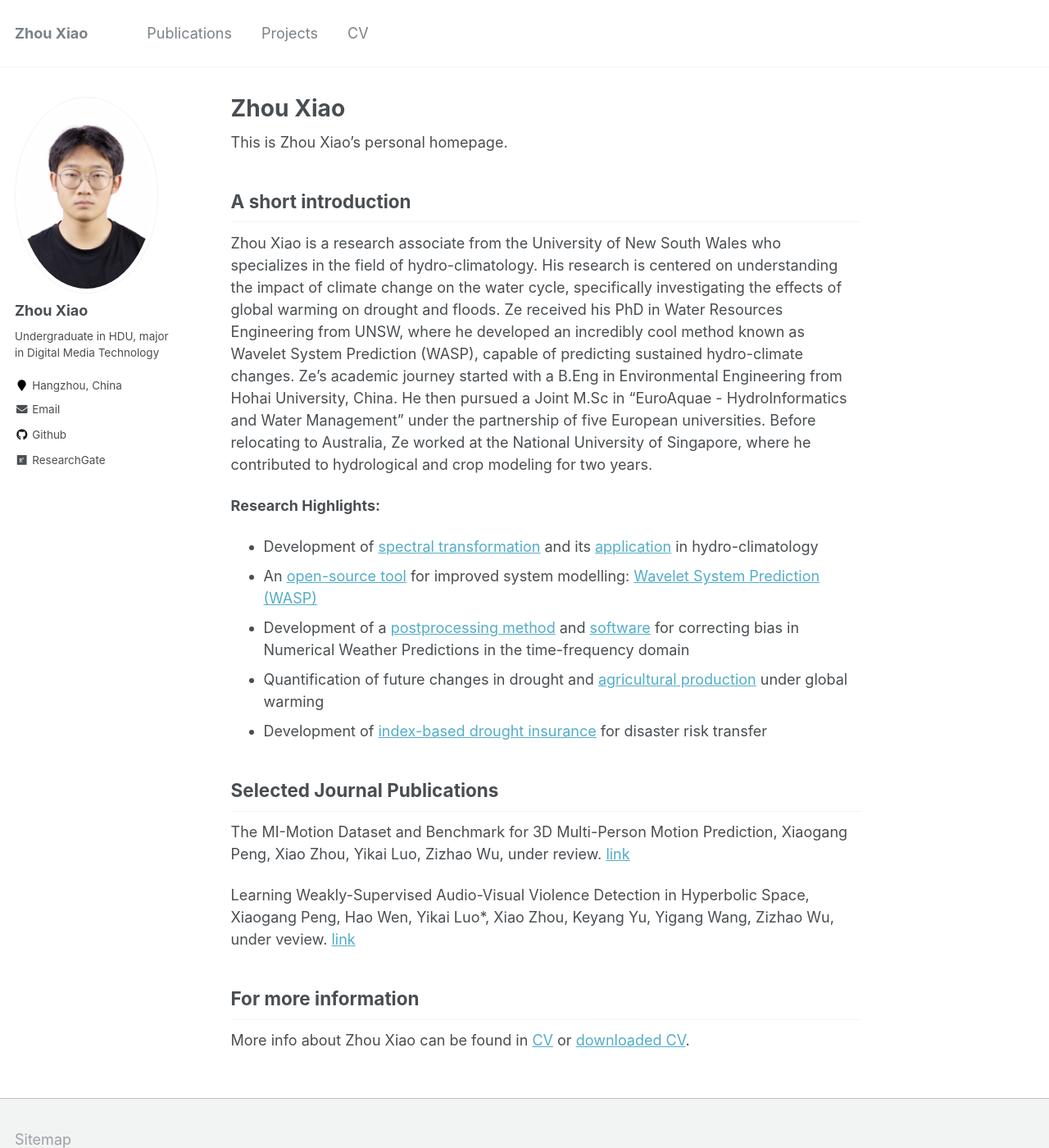
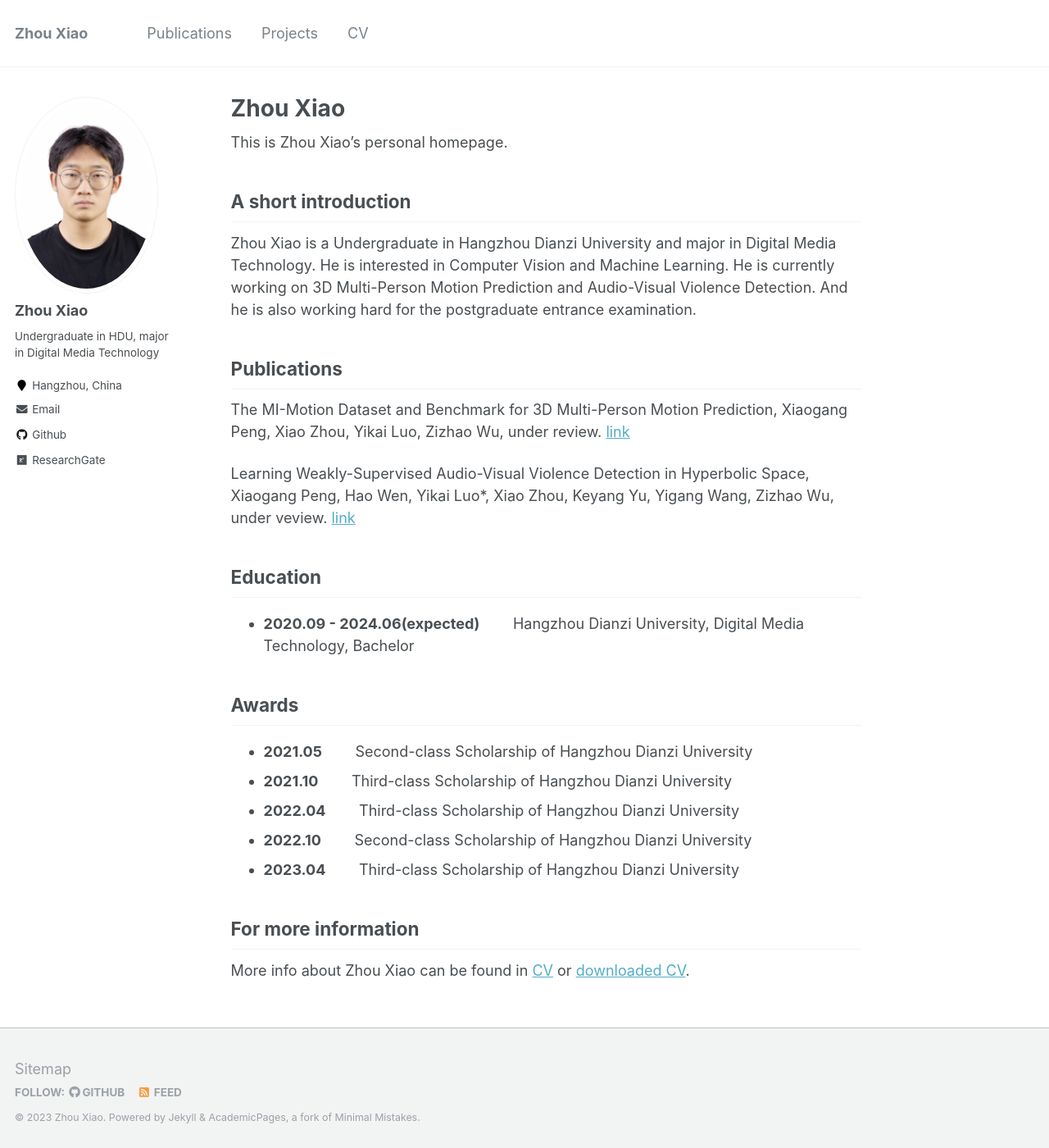
Before and after one commit to KimRRRich/KimRRRich.github.io, a Jekyll site: the page built from _pages/about.md, in a window 1280 px wide and 1400 px high. Shown: the whole window at 82% size. Built offline with Jekyll 4.4.1, drawn with Linux system fonts in a browser that asks for light colours.

Commit message:
Update about.md

```diff
--- a/_pages/about.md
+++ b/_pages/about.md
@@ -11,16 +11,11 @@ redirect_from:
 This is Zhou Xiao's personal homepage.
 
 ## A short introduction
-Zhou Xiao is a research associate from the University of New South Wales who specializes in the field of hydro-climatology. His research is centered on understanding the impact of climate change on the water cycle, specifically investigating the effects of global warming on drought and floods. Ze received his PhD in Water Resources Engineering from UNSW, where he developed an incredibly cool method known as Wavelet System Prediction (WASP), capable of predicting sustained hydro-climate changes. Ze's academic journey started with a B.Eng in Environmental Engineering from Hohai University, China. He then pursued a Joint M.Sc in "EuroAquae - HydroInformatics and Water Management" under the partnership of five European universities. Before relocating to Australia, Ze worked at the National University of Singapore, where he contributed to hydrological and crop modeling for two years.
+Zhou Xiao is a Undergraduate in Hangzhou Dianzi University and major in Digital Media Technology. He is interested in Computer Vision and Machine Learning. He is currently working on 3D Multi-Person Motion Prediction and Audio-Visual Violence Detection. And
+he is also working hard for the postgraduate entrance examination.
 
-<b>Research Highlights:</b>
-* Development of [spectral transformation](https://doi.org/10.1029/2019WR026962) and its [application](https://doi.org/10.1016/j.jhydrol.2021.126816) in hydro-climatology
-* An [open-source tool](https://cran.r-project.org/web/packages/WASP/index.html) for improved system modelling: [Wavelet System Prediction (WASP)](https://doi.org/10.1016/j.envsoft.2020.104907)
-* Development of a [postprocessing method](https://doi.org/10.1175/MWR-D-22-0217.1) and [software](https://zejiang-unsw.github.io/software/WQM/) for correcting bias in Numerical Weather Predictions in the time-frequency domain
-* Quantification of future changes in drought and [agricultural production](https://doi.org/10.1007/s00704-018-2617-z) under global warming
-* Development of [index-based drought insurance](https://doi.org/10.1108/AFR-02-2020-0020) for disaster risk transfer
 
-## Selected Journal Publications
+## Publications
 The MI-Motion Dataset and Benchmark for 3D Multi-Person Motion Prediction, Xiaogang Peng, Xiao Zhou, Yikai Luo, Zizhao Wu, under review. [link](https://doi.org/10.1175/MWR-D-22-0217.1)
 
 Learning Weakly-Supervised Audio-Visual Violence Detection in Hyperbolic Space, Xiaogang Peng, Hao Wen, Yikai Luo*, Xiao Zhou, Keyang Yu, Yigang Wang, Zizhao Wu, under veview. [link](https://doi.org/10.1016/j.jhydrol.2021.126816)
@@ -33,5 +28,15 @@ Jiang, Z., Sharma, A., & Johnson, F. (2019). Assessing the sensitivity of hydro-
 
 Jiang, Z., Raghavan, S. V., Hur, J., Sun, Y., Liong, S.-Y., Nguyen, V. Q., & Van Pham Dang, T. (2019). Future changes in rice yields over the Mekong River Delta due to climate change-Alarming or alerting? *Theoretical and Applied Climatology*, 137(1), 545-555. [link](https://doi.org/10.1007/s00704-018-2617-z) -->
 
+## Education
+* **2020.09 - 2024.06(expected)** &nbsp;&nbsp;&nbsp;&nbsp;&nbsp;&nbsp; Hangzhou Dianzi University, Digital Media Technology, Bachelor
+
+## Awards
+* **2021.05** &nbsp;&nbsp;&nbsp;&nbsp;&nbsp;&nbsp; Second-class Scholarship of Hangzhou Dianzi University
+* **2021.10** &nbsp;&nbsp;&nbsp;&nbsp;&nbsp;&nbsp; Third-class Scholarship of Hangzhou Dianzi University
+* **2022.04** &nbsp;&nbsp;&nbsp;&nbsp;&nbsp;&nbsp; Third-class Scholarship of Hangzhou Dianzi University
+* **2022.10** &nbsp;&nbsp;&nbsp;&nbsp;&nbsp;&nbsp; Second-class Scholarship of Hangzhou Dianzi University
+* **2023.04** &nbsp;&nbsp;&nbsp;&nbsp;&nbsp;&nbsp; Third-class Scholarship of Hangzhou Dianzi University
+
 ## For more information
 More info about Zhou Xiao can be found in [CV](https://zejiang-unsw.github.io/cv/) or [downloaded CV](http://zejiang-unsw.github.io/files/CV_ZeJIANG.pdf).
```
